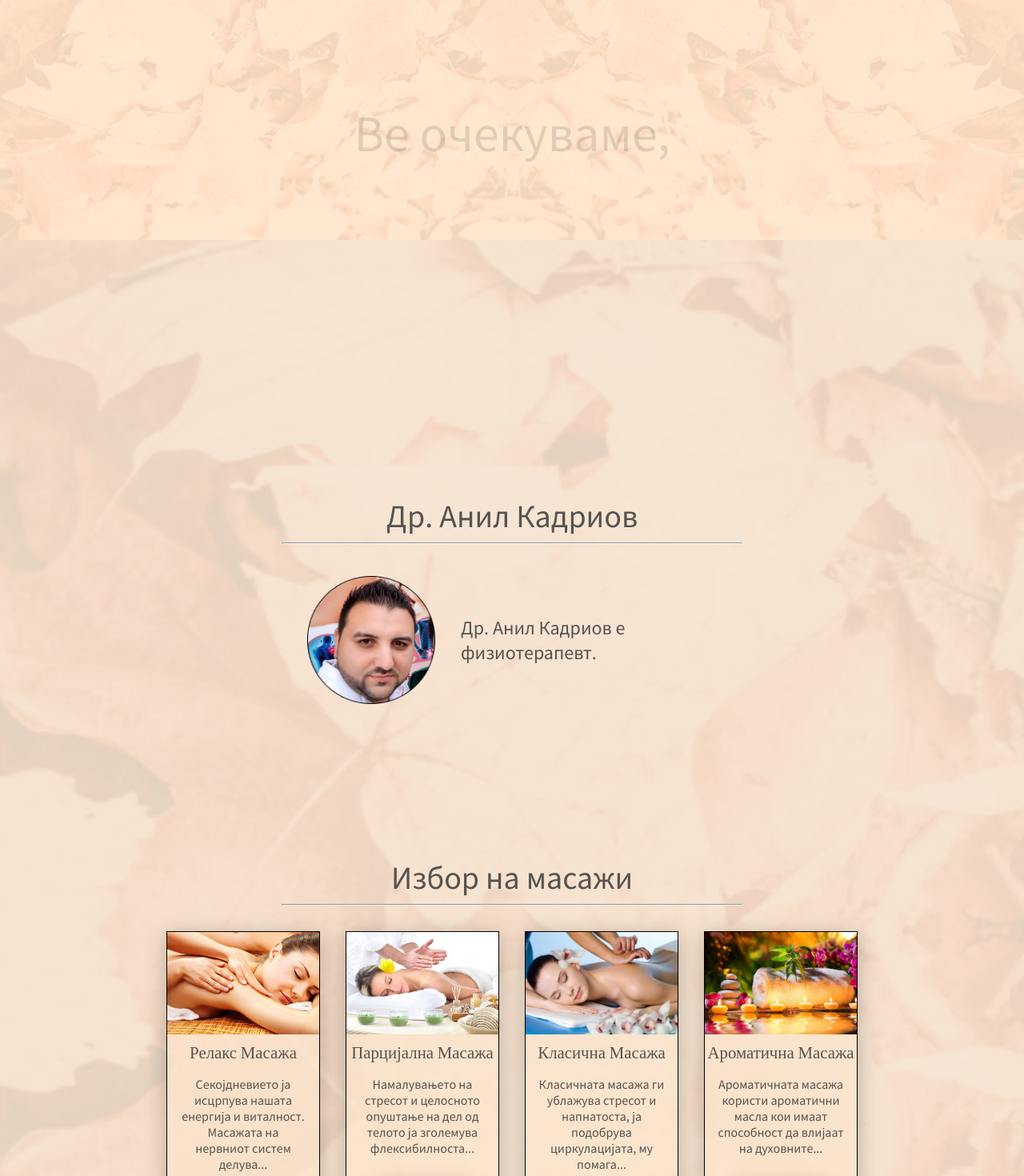
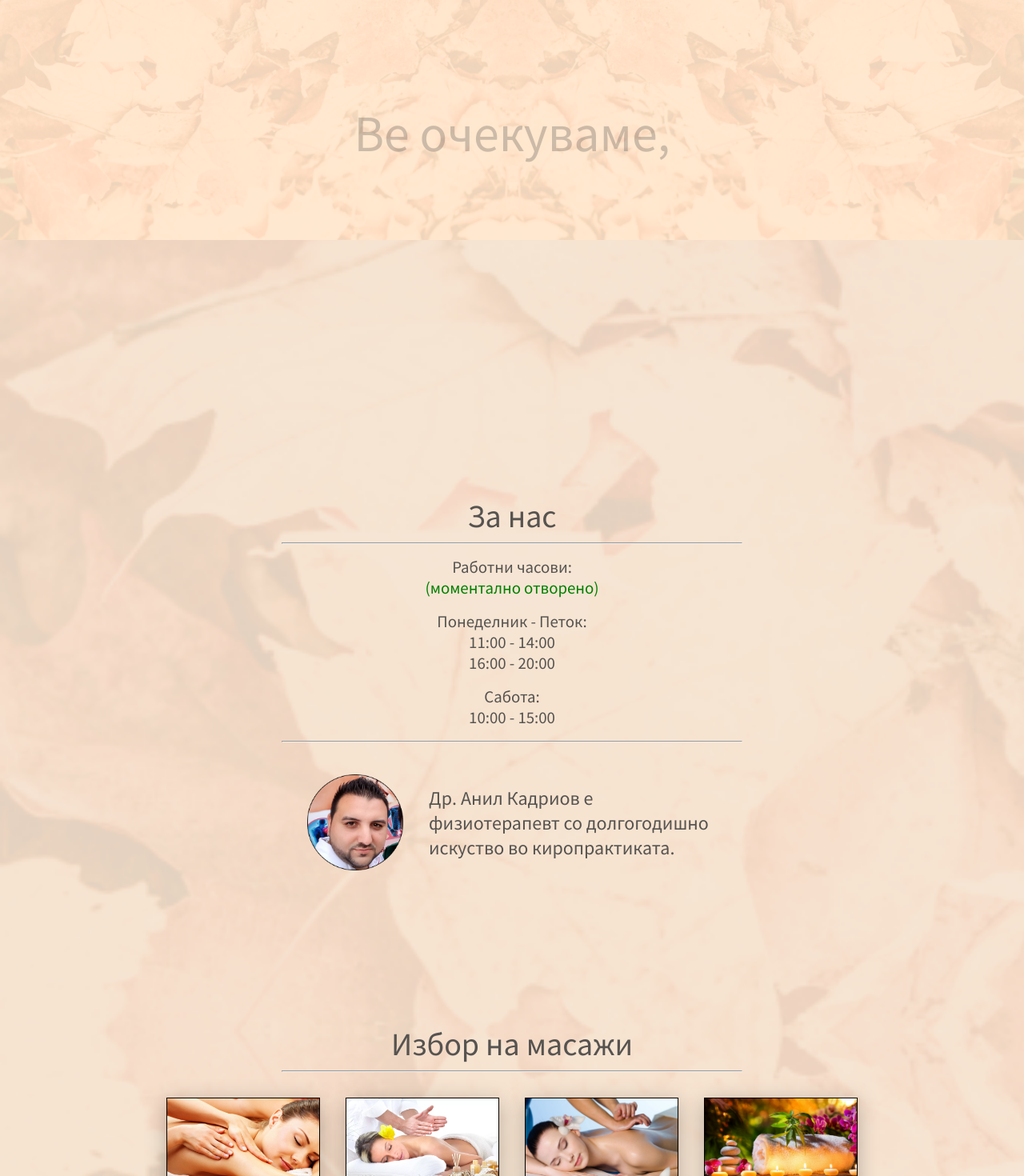
Before and after one commit to SimonAnastasov/Fiziolive, a Next.js app: page / in a window 1280 px wide. Shown: the part 500-1970 px from the top of the page at 80% size. Built offline with nearby package versions, Linux system fonts and the light colour scheme.

Commit message:
Finishing touches

```diff
--- a/components/app/AboutUs.jsx
+++ b/components/app/AboutUs.jsx
@@ -1,15 +1,75 @@
 import Image from 'next/image'
 
 const AboutUs = () => {
+    let status = 'отворено'
+    let color = 'green'
+
+    function setOpened() {
+        let isOpened = true
+
+        const date = new Date()
+
+        const day = date.getDay()
+
+        const time = date.getHours()
+
+        if (day >= 1 && day <= 5) {
+            if ((time >= 11 && time <= 14) || (time >= 16 && time <= 20)) {
+
+            }
+            else {
+                isOpened = false
+            }
+        }
+        else if (day === 6) {
+            if (time >= 10 && time <= 15) {
+
+            }
+            else {
+                isOpened = false
+            }
+        }
+        else {
+            isOpened = false
+        }
+
+        if (!isOpened) {
+            status = 'затворено'
+            color = 'red'
+        }
+    }
+    setOpened()
+
     return (
         <div className="aboutUs">
             <div className="titleAndHr">
-                <p>Др. Анил Кадриов</p>
+                <p>За нас</p>
                 <hr/>
             </div>
-            <div className="container">
-                <Image width="160" height="160" src="/media/anil.png"/>
-                <p>Др. Анил Кадриов е физиотерапевт.</p>
+            <div className="bigContainer">
+                <div className="columnContainer">
+                    <div>
+                        <p>Работни часови:  </p>
+                        <p style={{color: color}}>(моментално {status})</p>
+                    </div>
+                    <div>
+                        <p>Понеделник - Петок:</p>
+                        <p>11:00 - 14:00</p>
+                        <p>16:00 - 20:00</p>
+                    </div>
+                    <div>
+                        <p>Сабота:</p>
+                        <p>10:00 - 15:00</p>
+                    </div>
+                    <div>
+                        <p></p>
+                    </div>
+                </div>
+                <hr/>
+                <div className="container">
+                    <Image width="120" height="120" src="/media/anil.png"/>
+                    <p>Др. Анил Кадриов е физиотерапевт со долгогодишно искуство во киропрактиката.</p>
+                </div>
             </div>
         </div>
     )
--- a/components/app/Header.jsx
+++ b/components/app/Header.jsx
@@ -42,8 +42,10 @@ const Header = () => {
         const element = document.getElementsByClassName(elm)[0]
         const rect = element.getBoundingClientRect()
 
+        const extra = (elm === 'contact') ? 20 : 0
+
         const vh = window.innerHeight * 0.01
-        const scroll = rect.top - bodyRect.top - 15*vh
+        const scroll = rect.top + extra - bodyRect.top - 15*vh
 
         window.scroll({
             top: scroll,
@@ -58,6 +60,7 @@ const Header = () => {
                 <p onClick={() => setScroll('landing')} className="clickable underline">Fiziolive</p>
             </div>
             <div className="right">
+                <p onClick={() => setScroll('landing')} className="clickable underline">Дома</p>
                 <p onClick={() => setScroll('aboutUs')} className="clickable underline">За Нас</p>
                 <p onClick={() => setScroll('massages')} className="clickable underline">Масажи</p>
                 <p onClick={() => setScroll('contact')} className="clickable underline">Контакт</p>
--- a/components/landing/Main.jsx
+++ b/components/landing/Main.jsx
@@ -38,7 +38,7 @@ const Main = () => {
                 <span>Ви нудиме:</span>
                 <p>{titlePart1}<span className="changeFont">{letter}</span>{titlePart2}</p>
                 <p>{explanation}</p>
-                <button onClick={() => showMore(massages.current)}>Дознај Повеќе...</button>
+                <button onClick={() => showMore(massages.current)}>Разгледај</button>
             </div>
             <i onClick={() => increment()} className="clickable far fa-arrow-alt-circle-right"></i>
         </div>
--- a/components/massages/Card.jsx
+++ b/components/massages/Card.jsx
@@ -21,7 +21,7 @@ const Card = ({i}) => {
             <div className="content">
                 <p>{title}</p>
                 <p>{explanation}</p>
-                <button onClick={() => showMore(i)}>Дознај Повеќе...</button>
+                <button onClick={() => showMore(i)}>Разгледај</button>
             </div>
         </div>
     )
--- a/redux/reducers/massagesReducer.js
+++ b/redux/reducers/massagesReducer.js
@@ -1,4 +1,4 @@
-import { CHANGE_CARDS_LIMIT, CHANGE_CONTACT_WAY, DECREMENT_CARDS_CURRENT, DECREMENT_MASSAGE_CURRENT, DECREMENT_SHOW_MORE_CURRENT, INCREMENT_CARDS_CURRENT, INCREMENT_MASSAGE_CURRENT, INCREMENT_MASSAGE_CURRENT_AUTO, INCREMENT_SHOW_MORE_CURRENT, SET_CARDS_CURRENT, SET_MASSAGE_CURRENT, SET_SCROLLED, SET_SHOW_MORE_CURRENT, TOGGLE_SHOW_MORE } from "../actions"
+import { CHANGE_CARDS_LIMIT, CHANGE_CONTACT_WAY, DECREMENT_CARDS_CURRENT, DECREMENT_MASSAGE_CURRENT, DECREMENT_SHOW_MORE_CURRENT, INCREMENT_CARDS_CURRENT, INCREMENT_MASSAGE_CURRENT, INCREMENT_MASSAGE_CURRENT_AUTO, INCREMENT_SHOW_MORE_CURRENT, SET_CARDS_CURRENT, SET_LAST_LOOKED_AT, SET_MASSAGE_CURRENT, SET_SCROLLED, SET_SHOW_MORE_CURRENT, TOGGLE_SHOW_MORE } from "../actions"
 
 const massages = {
     showMore: false,
@@ -8,6 +8,7 @@ const massages = {
     current: 0,
     cardsCurrent: 0,
     cardsLimit: 4,
+    lastLookedAt: 2,
     massages: [
         {
             title: 'Релакс Масажа',
@@ -91,6 +92,8 @@ const massagesReducer = (state = massages, action) => {
             return {...state, cardsCurrent: (state.cardsCurrent-1 < 0) ? state.massages.length-1 : state.cardsCurrent-1}
         case SET_CARDS_CURRENT:
             return {...state, cardsCurrent: action.payload}
+        case SET_LAST_LOOKED_AT:
+            return {...state, lastLookedAt: action.payload}
         default:
             return state
     }
--- a/styles/globals.css
+++ b/styles/globals.css
@@ -288,9 +288,24 @@ button:active {
   margin-bottom: 20vh;
 }
 
-.aboutUs .container {
+.aboutUs .bigContainer {
   width: 45vw;
   margin: auto;
+}
+
+.aboutUs .bigContainer .columnContainer {
+  text-align: center;
+}
+
+.aboutUs .bigContainer .columnContainer div {
+  margin-top: 1rem;
+}
+
+.aboutUs .bigContainer .columnContainer div p {
+  font-size: 1.3rem;
+}
+
+.aboutUs .bigContainer .container {
   display: -webkit-box;
   display: -ms-flexbox;
   display: flex;
@@ -300,7 +315,7 @@ button:active {
   padding: 2rem;
 }
 
-.aboutUs .container p {
+.aboutUs .bigContainer .container p {
   -webkit-box-flex: 2;
       -ms-flex: 2;
           flex: 2;
@@ -308,7 +323,7 @@ button:active {
   margin-left: 2rem;
 }
 
-.aboutUs .container img {
+.aboutUs .bigContainer .container img {
   -webkit-box-flex: 1;
       -ms-flex: 1;
           flex: 1;
@@ -407,19 +422,33 @@ button:active {
   margin-bottom: 40vh;
 }
 
-.contact .container {
+.contact .bigContainer {
   width: 65vw;
   margin: auto;
   margin-top: 2rem;
   padding: 1rem;
   background-color: #ffe6cb99;
   border: 1px solid black;
+}
+
+.contact .bigContainer > p {
+  text-align: center;
+  font-size: 1.2rem;
+  margin-bottom: 1rem;
+}
+
+.contact .bigContainer > p span {
+  font-weight: bold;
+  font-size: 1.3rem;
+}
+
+.contact .bigContainer .container {
   display: -webkit-box;
   display: -ms-flexbox;
   display: flex;
 }
 
-.contact .container > div {
+.contact .bigContainer .container > div {
   -webkit-box-flex: 1;
       -ms-flex: 1;
           flex: 1;
@@ -430,21 +459,33 @@ button:active {
   -webkit-box-direction: normal;
       -ms-flex-direction: column;
           flex-direction: column;
-  -webkit-box-pack: space-evenly;
-      -ms-flex-pack: space-evenly;
-          justify-content: space-evenly;
+  -webkit-box-pack: center;
+      -ms-flex-pack: center;
+          justify-content: center;
+  -webkit-box-align: start;
+      -ms-flex-align: start;
+          align-items: flex-start;
+}
+
+.contact .bigContainer .container > div p {
+  word-break: break-all;
+  font-size: 1.5rem;
+  margin: 1rem 0;
+  display: -webkit-box;
+  display: -ms-flexbox;
+  display: flex;
   -webkit-box-align: center;
       -ms-flex-align: center;
           align-items: center;
-  text-align: center;
 }
 
-.contact .container > div p {
-  word-break: break-all;
+.contact .bigContainer .container > div p i {
+  aspect-ratio: 1;
   font-size: 2rem;
+  margin-right: .5rem;
 }
 
-.contact .container iframe {
+.contact .bigContainer .container iframe {
   border: none;
   border-radius: 20px;
   -webkit-box-flex: 2;
@@ -829,8 +870,10 @@ button:active {
   .titleAndHr {
     width: 90vw;
   }
+  .aboutUs .bigContainer {
+    width: 90vw;
+  }
   .aboutUs .container {
-    width: 90vw;
     display: -webkit-box;
     display: -ms-flexbox;
     display: flex;
@@ -876,10 +919,13 @@ button:active {
   .massages .container .cards .card .content p:nth-of-type(1) {
     margin-top: 1rem;
   }
-  .contact .container {
+  .contact .bigContainer {
     width: 90vw;
   }
-  .contact .container > div p {
+  .contact .bigContainer .container > div p {
+    font-size: 1.3rem;
+  }
+  .contact .bigContainer .container > div p i {
     font-size: 1.8rem;
   }
   .header {
@@ -949,9 +995,18 @@ button:active {
   .massages .container .cards .card {
     width: 60vw;
   }
-  .contact .container {
+  .contact .bigContainer {
     width: 80vw;
     padding: 2rem;
+  }
+  .contact .bigContainer > p {
+    font-size: 1.1rem;
+    margin-bottom: 1.5rem;
+  }
+  .contact .bigContainer > p span {
+    font-size: 1.15rem;
+  }
+  .contact .bigContainer .container {
     display: -webkit-box;
     display: -ms-flexbox;
     display: flex;
@@ -960,27 +1015,26 @@ button:active {
         -ms-flex-direction: column;
             flex-direction: column;
   }
-  .contact .container > div {
+  .contact .bigContainer .container > div {
     width: 100%;
     margin-bottom: 1rem;
     display: -webkit-box;
     display: -ms-flexbox;
     display: flex;
-    -webkit-box-orient: horizontal;
+    -webkit-box-orient: vertical;
     -webkit-box-direction: normal;
-        -ms-flex-direction: row;
-            flex-direction: row;
-    -ms-flex-pack: distribute;
-        justify-content: space-around;
+        -ms-flex-direction: column;
+            flex-direction: column;
     -webkit-box-align: center;
         -ms-flex-align: center;
             align-items: center;
     text-align: center;
   }
-  .contact .container > div p {
-    font-size: 1.4rem;
+  .contact .bigContainer .container > div p {
+    font-size: 1rem;
+    margin: .5rem 0;
   }
-  .contact .container iframe {
+  .contact .bigContainer .container iframe {
     width: 100%;
     aspect-ratio: 16/14;
   }
@@ -1044,9 +1098,18 @@ button:active {
   .landing .main .container p:nth-of-type(2) {
     font-size: 1.8rem;
   }
-  .contact .container {
+  .contact .bigContainer {
     width: 80vw;
     padding: 1rem;
+  }
+  .contact .bigContainer > p {
+    font-size: 1rem;
+    margin-bottom: 1.5rem;
+  }
+  .contact .bigContainer > p span {
+    font-size: 1.05rem;
+  }
+  .contact .bigContainer .container {
     display: -webkit-box;
     display: -ms-flexbox;
     display: flex;
@@ -1055,11 +1118,14 @@ button:active {
         -ms-flex-direction: column;
             flex-direction: column;
   }
-  .contact .container > div {
+  .contact .bigContainer .container > div {
     margin-bottom: .5rem;
   }
-  .contact .container > div p {
-    font-size: 1.2rem;
+  .contact .bigContainer .container > div p {
+    font-size: 1rem;
+  }
+  .contact .bigContainer .container > div p i {
+    font-size: 1.5rem;
   }
 }
 
--- a/styles/globals.scss
+++ b/styles/globals.scss
@@ -282,9 +282,23 @@ button {
 .aboutUs {
     margin-bottom: 20vh;
 
-    .container {
+    .bigContainer {
         width: 45vw;
         margin: auto;
+
+        .columnContainer {
+            text-align: center;
+
+            div {
+                margin-top: 1rem;
+
+                p {
+                    font-size: 1.3rem;
+                }
+            }
+        }
+
+        .container {
 
             display: flex;
             align-items: center;
@@ -298,6 +312,7 @@ button {
 
             img {
                 flex: 1;
+            }
         }
     }
 }
@@ -379,7 +394,7 @@ button {
 .contact {
     margin-bottom: 40vh;
 
-    .container {
+    .bigContainer {
         width: 65vw;
         margin: auto;
         margin-top: 2rem;
@@ -388,6 +403,19 @@ button {
         background-color: $brown-fill-60;
         border: 1px solid black;
 
+        &>p {
+            text-align: center;
+            font-size: 1.2rem;
+            margin-bottom: 1rem;
+
+            span {
+                font-weight: bold;
+                font-size: 1.3rem;
+            }
+        }
+
+        .container {
+
             display: flex;
 
             &>div {
@@ -395,13 +423,26 @@ button {
 
                 display: flex;
                 flex-direction: column;
-            justify-content: space-evenly;
-            align-items: center;
-            text-align: center;
+                justify-content: center;
+                align-items: flex-start;
 
                 p {
                     word-break: break-all;
+                    font-size: 1.5rem;
+                    margin: 1rem 0;
+
+                    display: flex;
+                    align-items: center;
+
+                    i {
+                        aspect-ratio: 1;
                         font-size: 2rem;
+                        margin-right: .5rem;
+                    }
+
+                    // span.facebook {
+                    //     text-decoration: underline;
+                    // }
                 }
             }
 
@@ -409,6 +450,7 @@ button {
                 border: none;
                 border-radius: 20px;
                 flex: 2;
+            }
         }
     }
 }
@@ -775,9 +817,11 @@ button {
     }
 
     .aboutUs {
+        .bigContainer {
+            width: 90vw;
+        }
+
         .container {
-            width: 90vw;
-
             display: flex;
             flex-direction: column;
             justify-content: center;
@@ -822,12 +866,18 @@ button {
     }
 
     .contact {
-        .container {
+        .bigContainer {
             width: 90vw;
 
+            .container {
                 &>div {
                     p {
+                        font-size: 1.3rem;
+
+                        i {
                             font-size: 1.8rem;
+                        }
+                    }
                 }
             }
         }
@@ -907,9 +957,20 @@ button {
     }
 
     .contact {
-        .container {
+        .bigContainer {
             width: 80vw;
             padding: 2rem;
+
+            &>p {
+                font-size: 1.1rem;
+                margin-bottom: 1.5rem;
+
+                span {
+                    font-size: 1.15rem;
+                }
+            }
+
+            .container {
 
                 display: flex;
                 flex-direction: column;
@@ -919,19 +980,20 @@ button {
                     margin-bottom: 1rem;
 
                     display: flex;
-                flex-direction: row;
-                justify-content: space-around;
+                    flex-direction: column;
                     align-items: center;
                     text-align: center;
 
                     p {
-                    font-size: 1.4rem;
+                        font-size: 1rem;
+                        margin: .5rem 0;
                     }
                 }
 
                 iframe {
                     width: 100%;
                     aspect-ratio: 16/14;
+                }
             }
         }
     }
@@ -1032,7 +1094,6 @@ button {
             .container {
                 p {
                     &:nth-of-type(1) {
-                        font-family: 'Patrick Hand', cursive;
                         font-size: 2.8rem;
                     }
 
@@ -1045,10 +1106,20 @@ button {
     }
 
     .contact {
-        .container {
+        .bigContainer {
             width: 80vw;
             padding: 1rem;
 
+            &>p {
+                font-size: 1rem;
+                margin-bottom: 1.5rem;
+
+                span {
+                    font-size: 1.05rem;
+                }
+            }
+
+            .container {
                 display: flex;
                 flex-direction: column;
 
@@ -1056,7 +1127,12 @@ button {
                     margin-bottom: .5rem;
 
                     p {
-                    font-size: 1.2rem;
+                        font-size: 1rem;
+
+                        i {
+                            font-size: 1.5rem;
+                        }
+                    }
                 }
             }
         }
```
Also changed, not shown: components/app/Contact.jsx (+11 -11 lines), components/app/ShowMore.jsx (+11 -3 lines), components/app/Welcome.jsx (+26 -0 lines), redux/actions/index.js (+9 -0 lines), 1 other file (tests, documents, lock files or other folders). Lines whose indentation alone changed are shown as unchanged.
